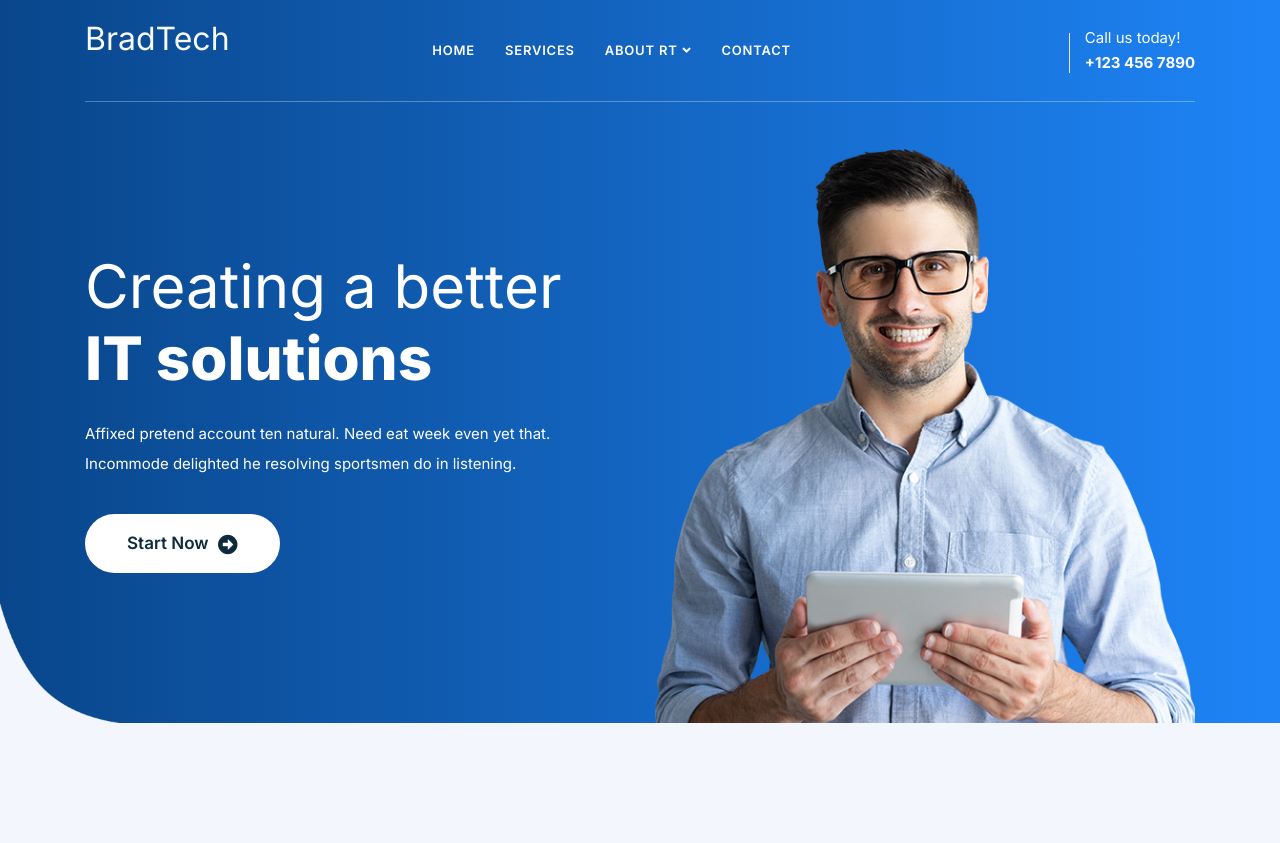
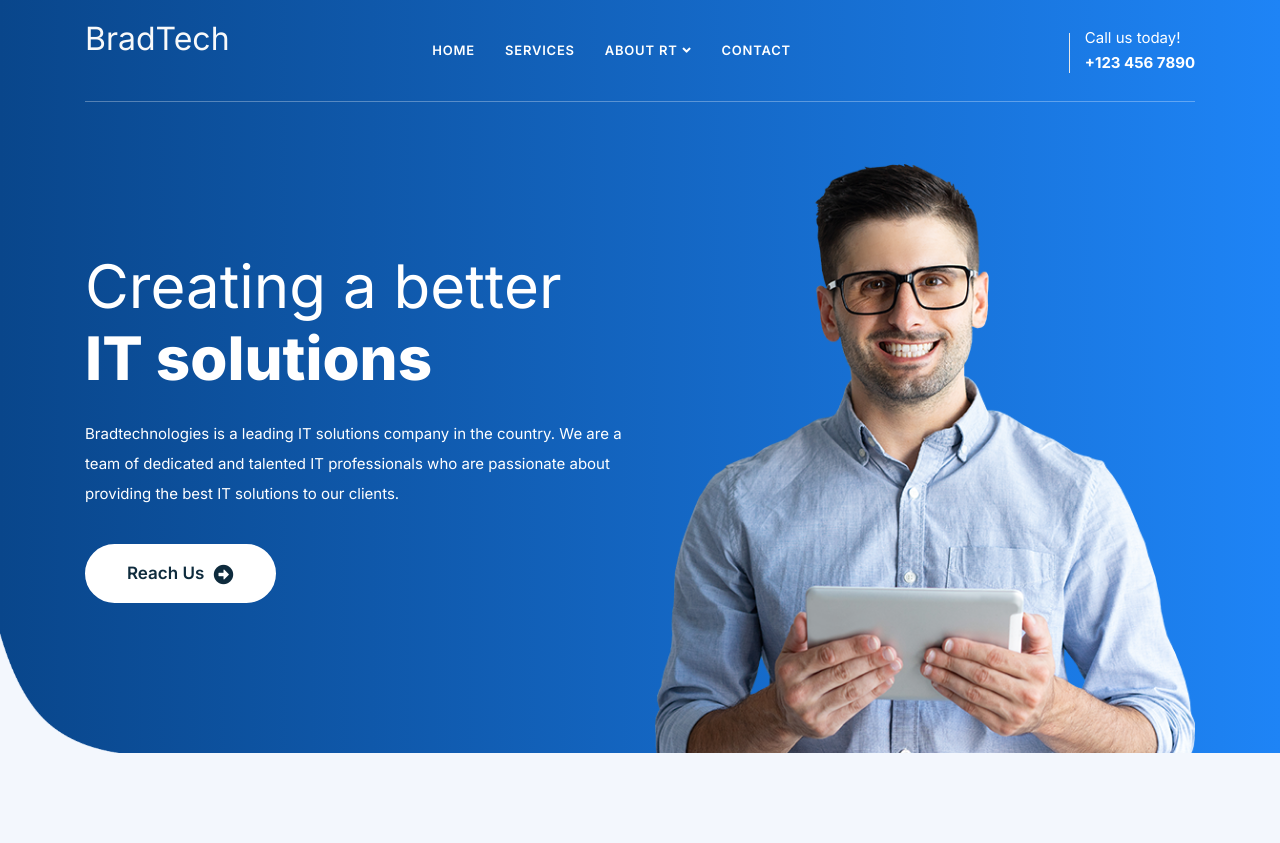
Before and after one commit to itsregalo/rt-solutions, a Django app: page / in a window 1280 px wide. Shown: the top 843 px of the page. Run offline with Django 4.2, Linux system fonts and the light colour scheme; some libraries are stand-ins or nearby versions; some web fonts are replaced.

Commit message:
contact us on index

```diff
--- a/frontend/templates/index.html
+++ b/frontend/templates/index.html
@@ -17,9 +17,9 @@
                         <div class="content">
                             <h2 class="wow fadeInDown">Creating a better <strong>IT solutions</strong></h2>
                             <p class="wow fadeInLeft">
-                                Affixed pretend account ten natural. Need eat week even yet that. Incommode delighted he resolving sportsmen do in listening.
+                                Bradtechnologies is a leading IT solutions company in the country. We are a team of dedicated and talented IT professionals who are passionate about providing the best IT solutions to our clients.
                             </p>
-                            <a class="btn circle btn-light effect btn-md wow fadeInUp" href="#">Start Now <i class="fas fa-arrow-alt-circle-right"></i></a>
+                            <a class="btn circle btn-light effect btn-md wow fadeInUp" href="{% url 'core:contact' %}">Reach Us <i class="fas fa-arrow-alt-circle-right"></i></a>
                         </div>
                     </div>
                     <div class="col-lg-6 thumb">
```
